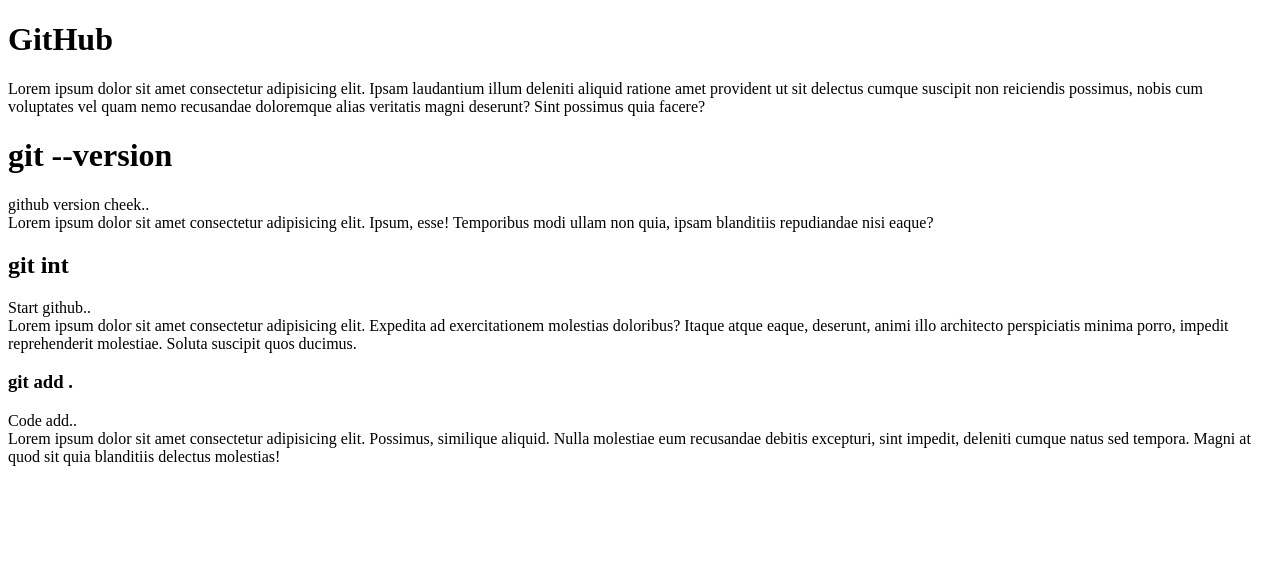
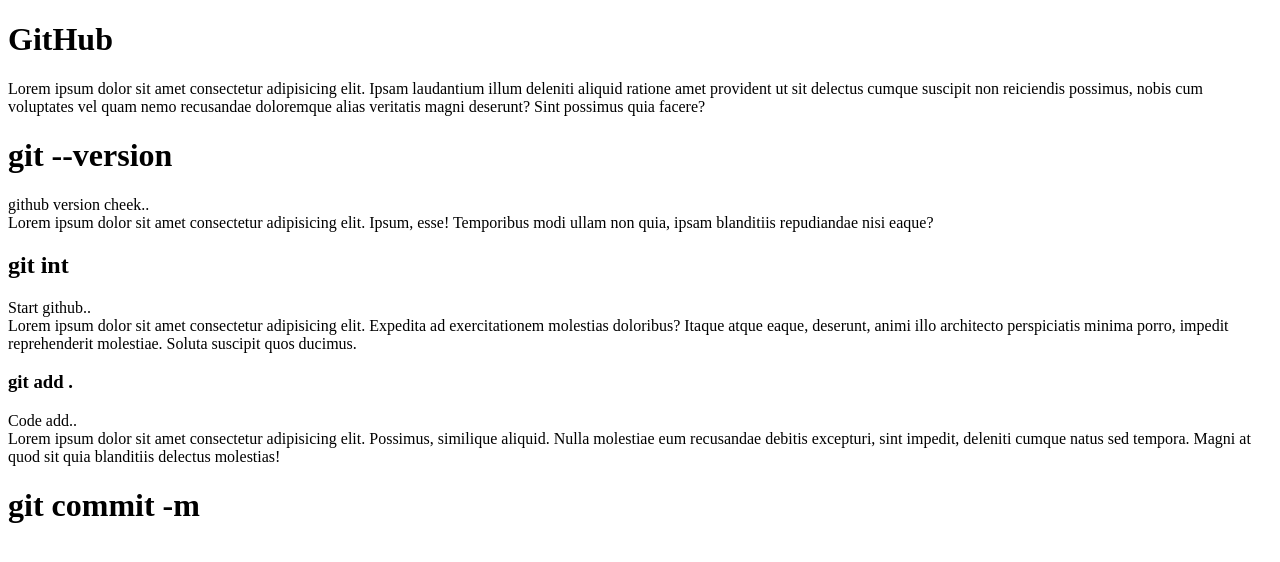
Before and after one commit to MoumitaRashidBushra/first-repo, a plain HTML site: page index.html in a window 1280 px wide. Drawn offline with Linux system fonts and the light colour scheme.

Commit message:
some change

```diff
--- a/index.html
+++ b/index.html
@@ -28,6 +28,9 @@
         molestiae eum recusandae debitis excepturi, sint impedit, deleniti cumque natus sed tempora. Magni at quod sit
         quia blanditiis delectus molestias!</p>
 
+    <h1>git commit -m</h1>
+
+
 
 
 
```
